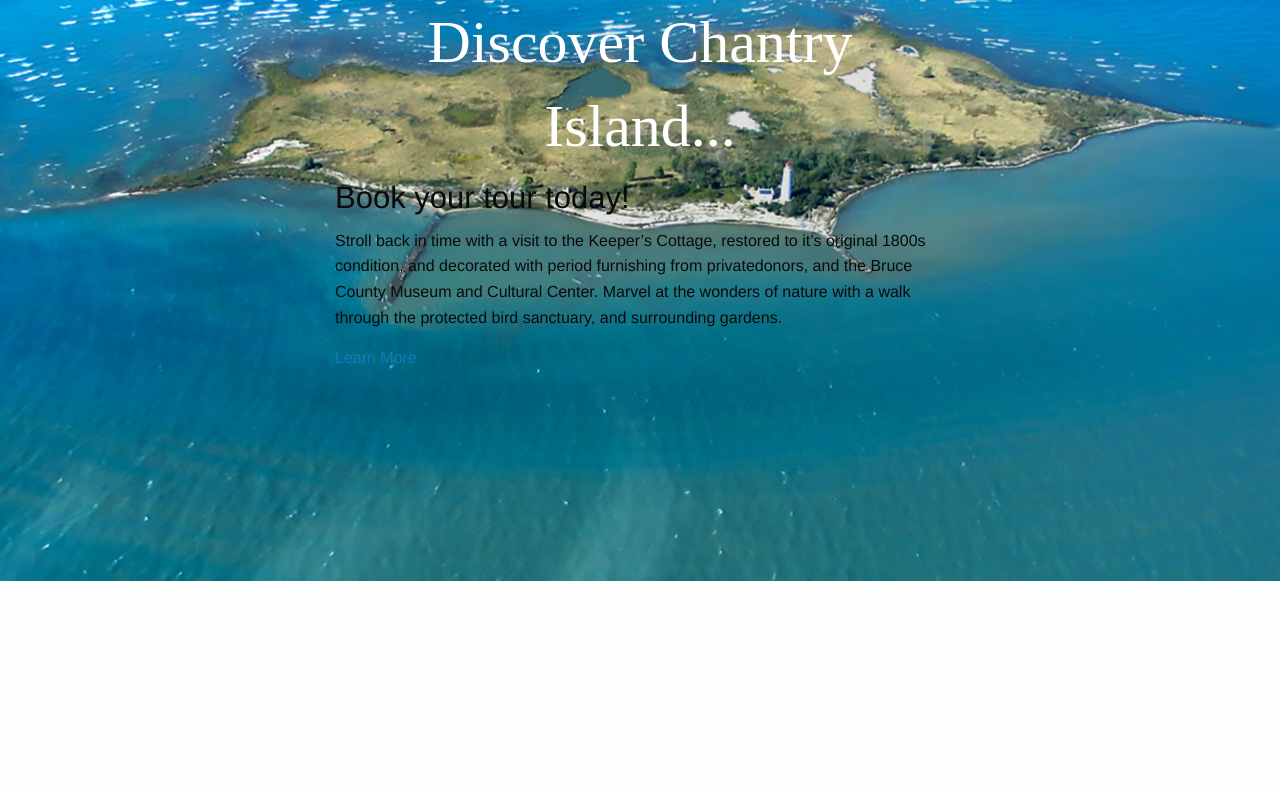
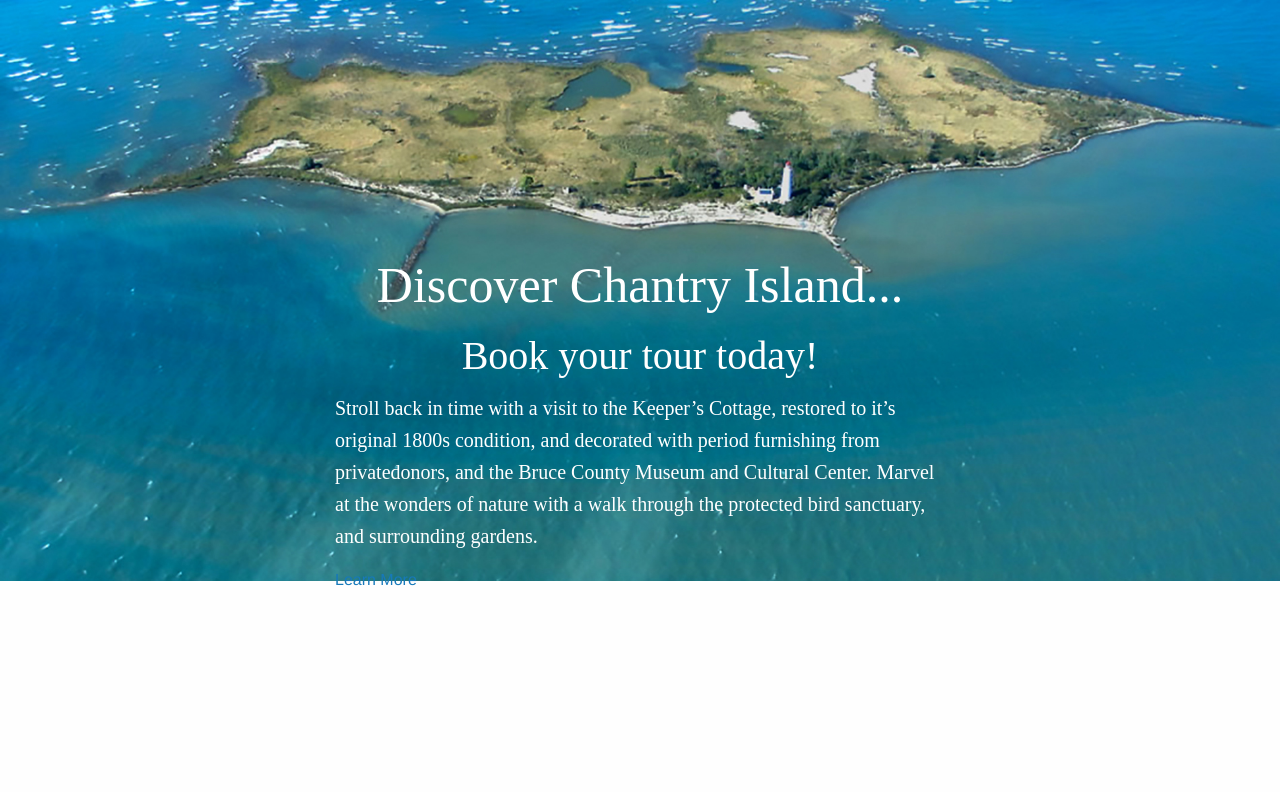
Before and after one commit to mvcrossley/crossley-koza-chantry-island, a PHP site: page / in a window 1280 px wide. Shown: the part 94-886 px from the top of the page. Before the commit the page ends 675 px from the top, so only its background shows below. Run offline with PHP 8.4, Linux system fonts and the light colour scheme; some web fonts are replaced.

Commit message:
updated css

```diff
--- a/css/app.css
+++ b/css/app.css
@@ -67,14 +67,34 @@
     font-family: 'sumanabold';
     text-align: center;
     color: white;
-    font-size: 60px;
+    font-size: 50px;
+}
+
+#bannertext h3
+{
+    font-family: 'sumanaregular';
+    text-align: center;
+    color: white;
+    font-size: 40px;
+}
+
+#bannertext p
+{
+    font-family: 'latolight';
+    color: white;
+    font-size: 20px;
 }
 
 @media (min-width: 750px){
     #mainbanner
     {
-        height: 650px;
         background-size: 100%;
+    }
+
+    #bannertext
+    {
+        margin-top: 250px;
+        margin-bottom: 200px;
     }
 }
 
```
